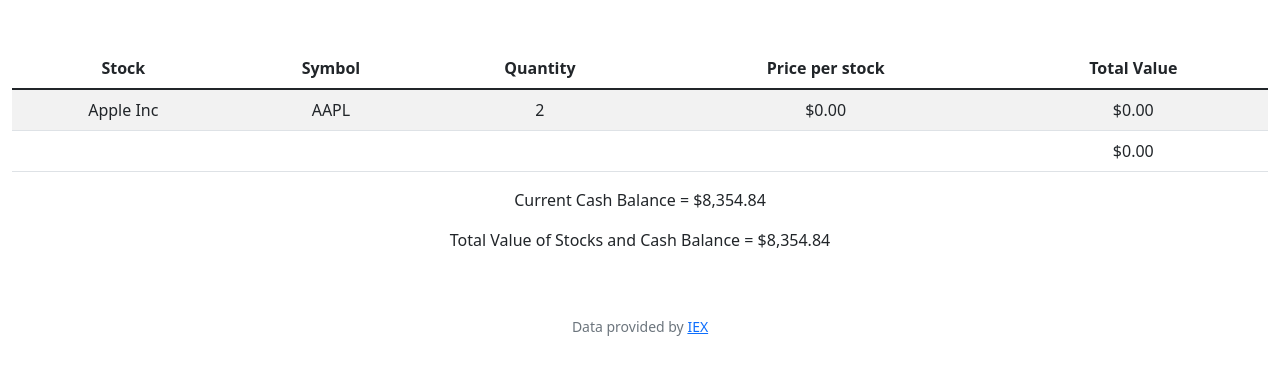
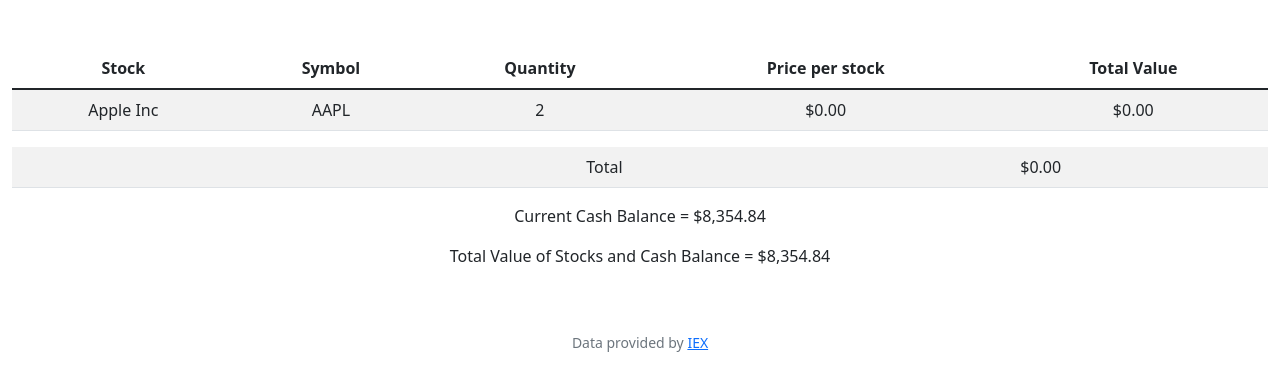
Before and after one commit to tushark28/CS50, a Flask app: page / in a window 1280 px wide. Shown: the part 76-467 px from the top of the page. Run offline with Flask 2, Linux system fonts and the light colour scheme; a user stored in the database is signed in; data comes from the database, SQL or seed files in the repository; data that the repository does not hold is empty; some libraries are stand-ins or nearby versions.

Commit message:
Thu, Sep 29, 2022, 8:36 AM +00:00

```diff
--- a/cs50x/finance/templates/index.html
+++ b/cs50x/finance/templates/index.html
@@ -25,11 +25,13 @@
             <td>{{ stock["current_price"] | usd }}</td>
         </tr>
         {% endfor %}
+    </table>
+    <table class="table table-striped table-hover">
         <tr>
-                    <td></td>
-                    <td></td>
-                    <td></td>
-                    <td></td>
+            <td> </td>
+            <td> </td>
+            <td> </td>
+            <td>Total</td>
             <td>{{total_stock_value | usd}}</td>
         </tr>
     </table>
```
Lines whose indentation alone changed are shown as unchanged.
